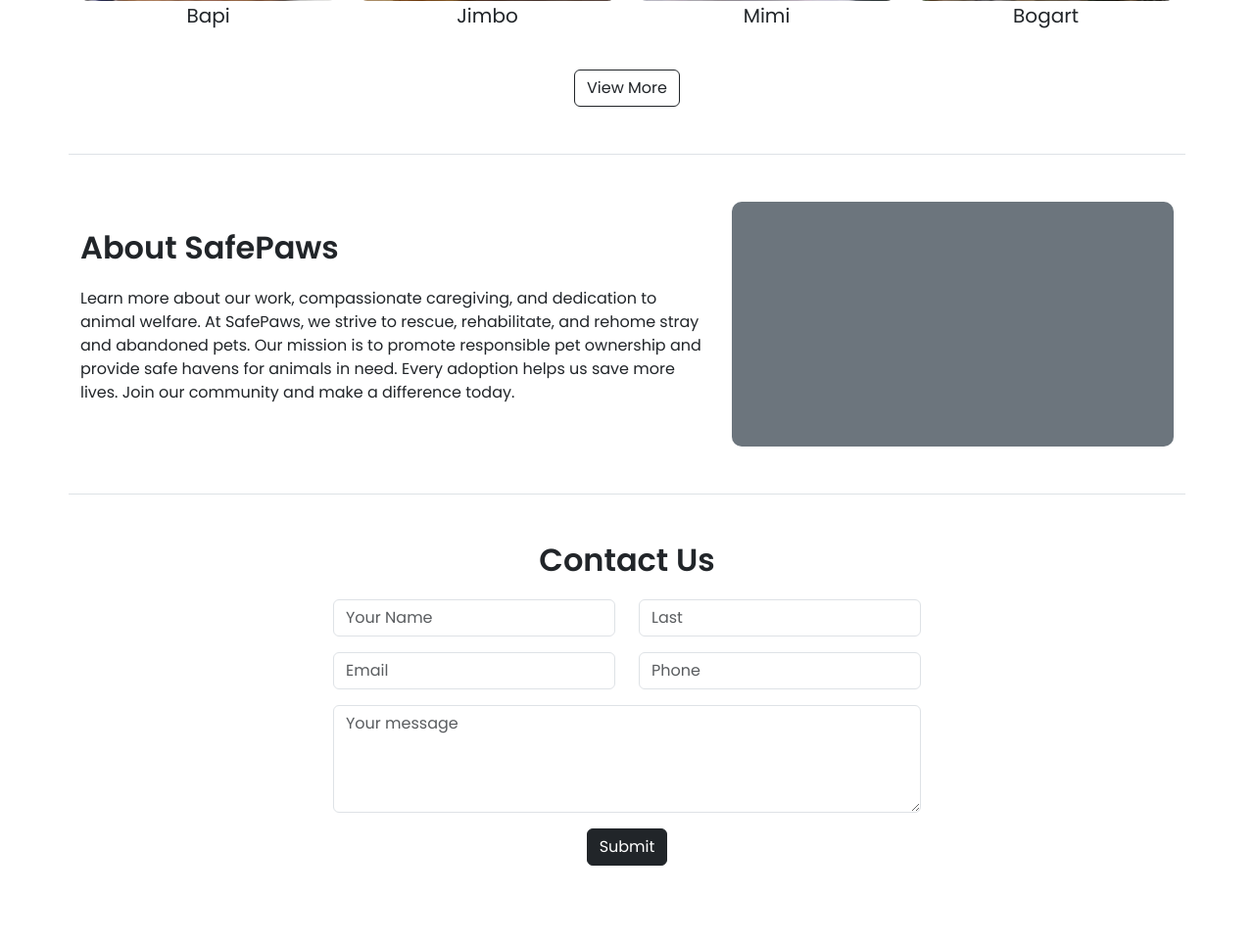
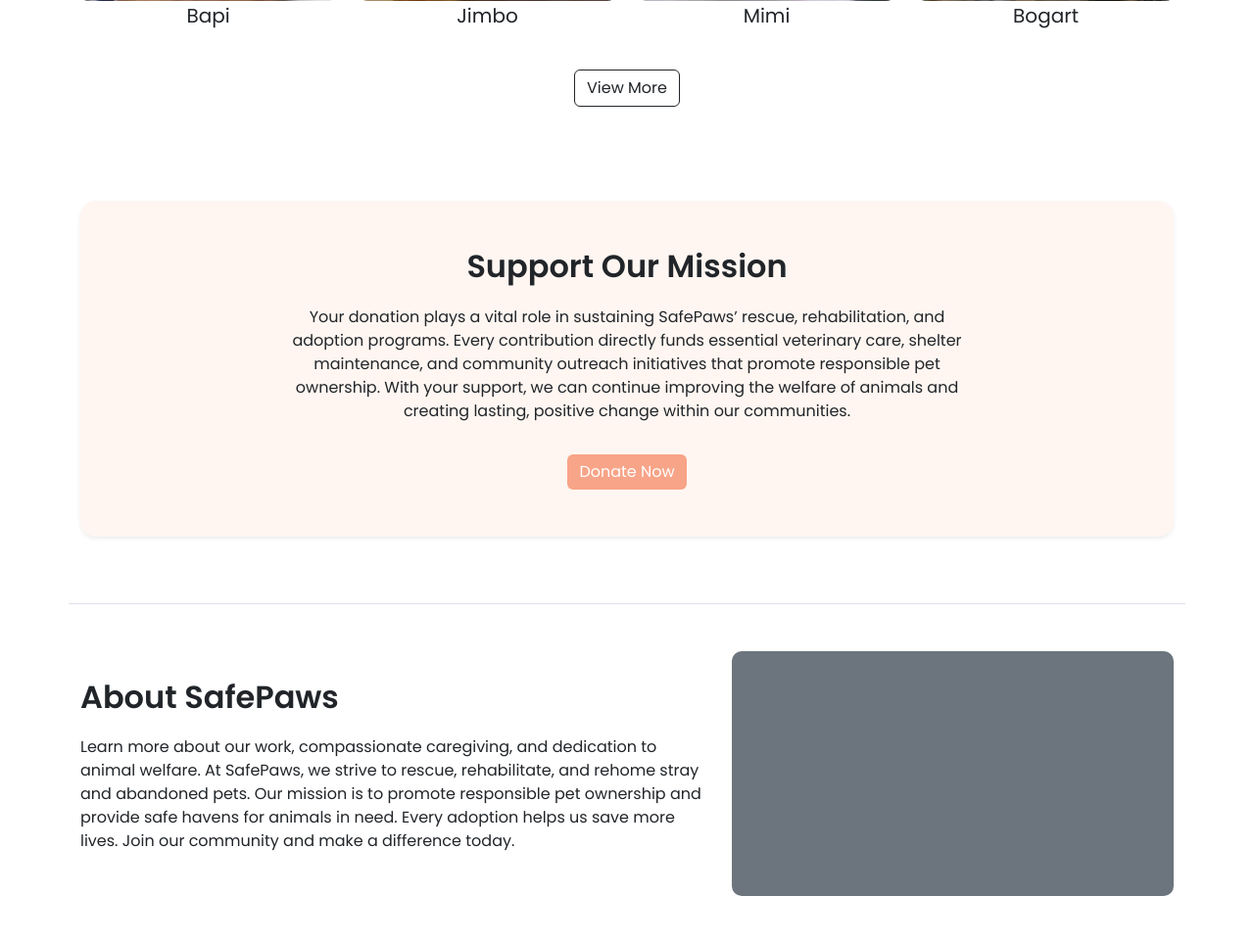
Before and after one commit to yonajin/SafePaws, a PHP site: page / in a window 1280 px wide. Shown: the part 1471-2434 px from the top of the page at 98% size. Run offline with PHP 8.4, Linux system fonts and the light colour scheme.

Commit message:
third commit

```diff
--- a/index.php
+++ b/index.php
@@ -178,7 +178,21 @@
   <button class="btn btn-outline-dark mt-4">View More</button>
 </section>
 
-
+<!-- Donation Section -->
+<section class="container text-center py-5">
+  <div class="p-5 rounded-4 shadow-sm" style="background-color: #fff6f1; margin-bottom: 20px;">
+    <h2 class="section-title">Support Our Mission</h2>
+    <p class="mx-auto" style="max-width:700px;">
+      Your donation plays a vital role in sustaining SafePaws’ rescue, rehabilitation, and adoption programs.
+      Every contribution directly funds essential veterinary care, shelter maintenance, and community outreach
+      initiatives that promote responsible pet ownership. With your support, we can continue improving the
+      welfare of animals and creating lasting, positive change within our communities.
+    </p>
+    <button class="btn btn-primary mt-3" style="background-color:#f8a488; border:none;">
+      Donate Now
+    </button>
+  </div>
+</section>
 
 
 <!-- About Section -->
```
